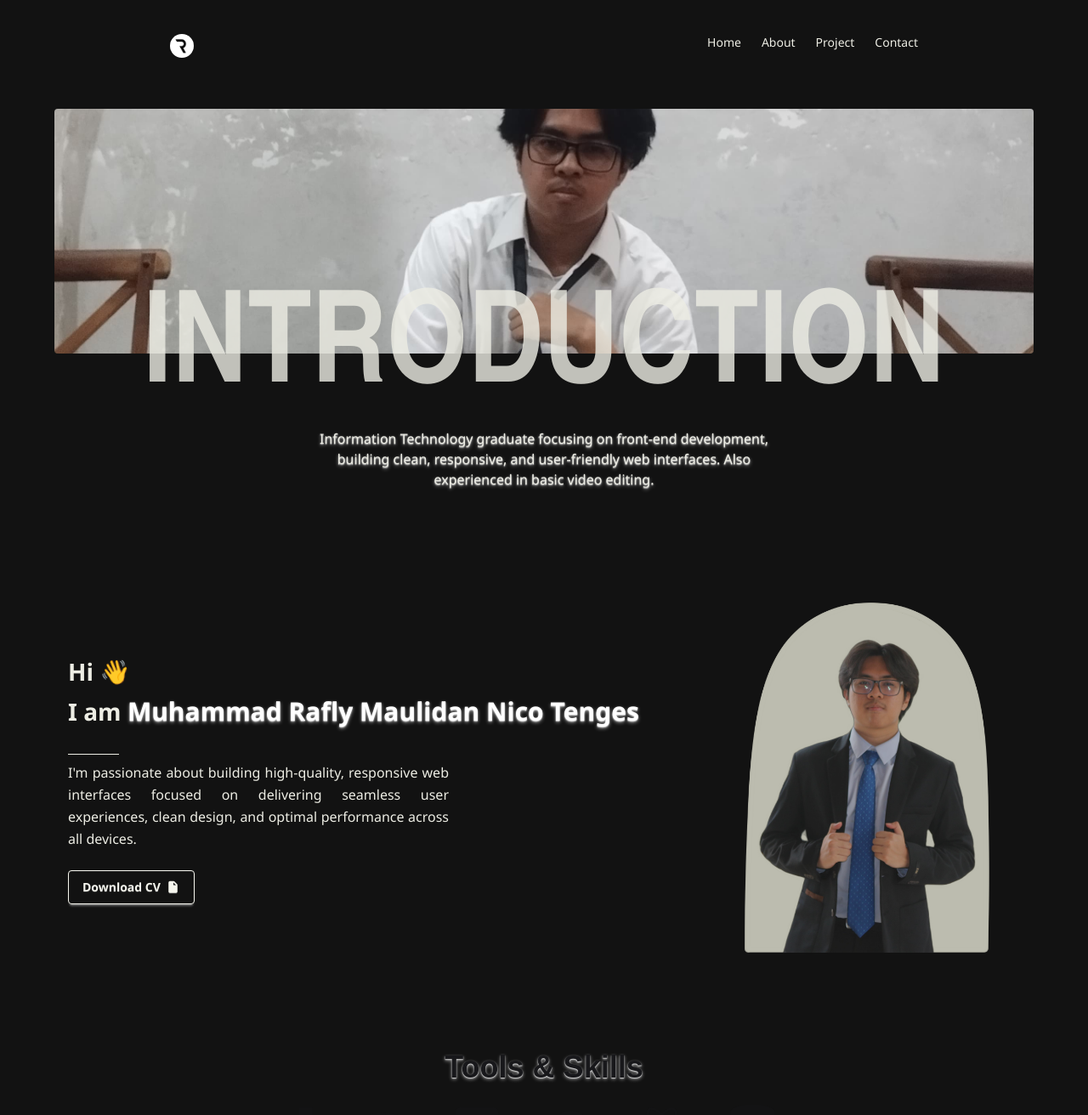
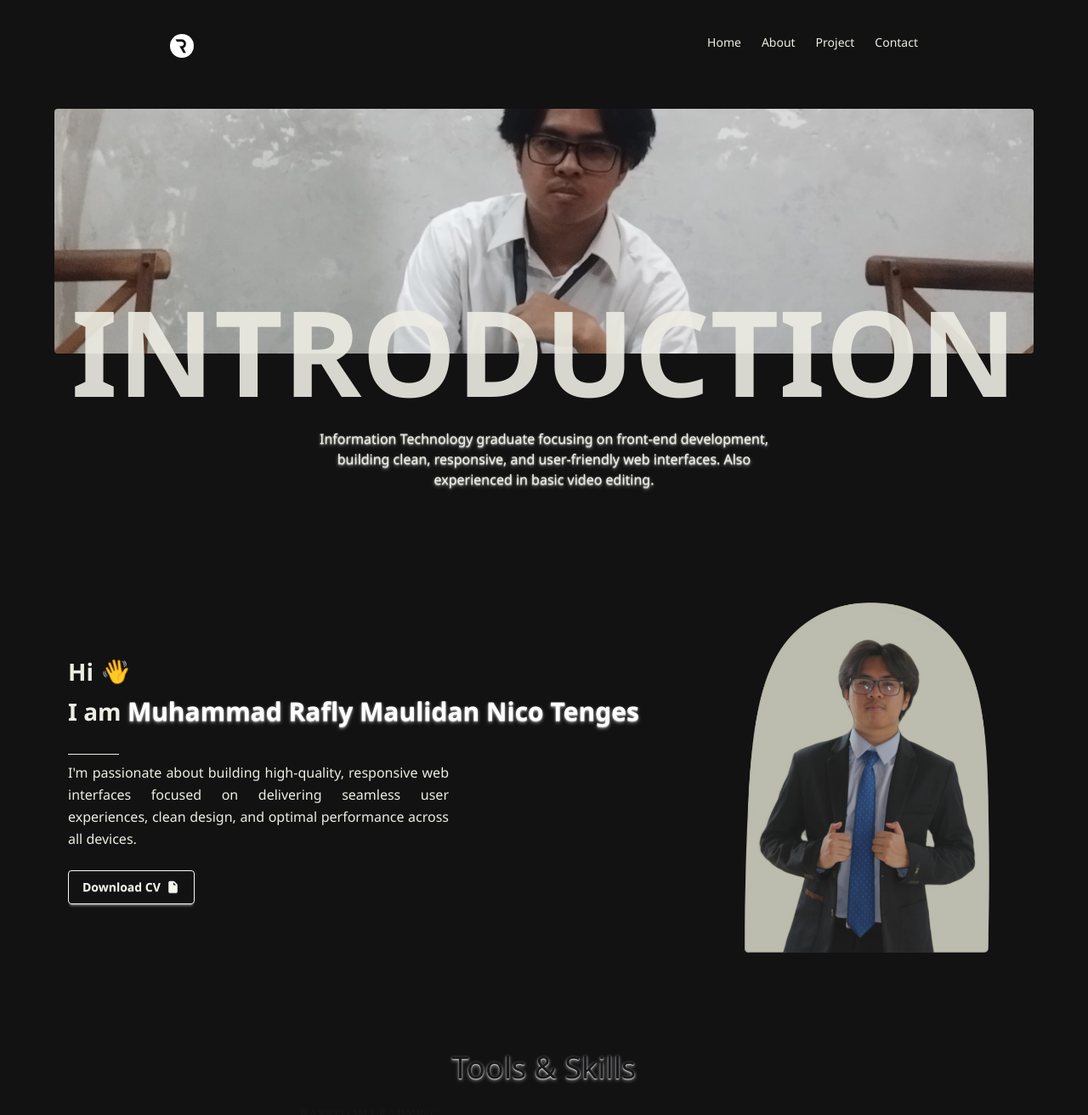
Before and after one commit to seeyouridan/porto-project, a React (Vite) app: page / in a window 1280 px wide. Shown: the top 1312 px of the page at 85% size. Built offline with nearby package versions, Linux system fonts and the light colour scheme.

Commit message:
Optimasi styling

```diff
--- a/src/App.jsx
+++ b/src/App.jsx
@@ -45,8 +45,8 @@ function App() {
 							/>
 						</div>
 
-						<div className="absolute translate-y-44">
-							<h1 className="text-[150px] opacity-80 font-tall">
+						<div className="absolute translate-y-45">
+							<h1 className="text-[140px] opacity-90 font-bold">
 								INTRODUCTION
 							</h1>
 						</div>
@@ -96,9 +96,12 @@ function App() {
 
 			<section>
 				<div className="tech m-auto max-w-7xl px-20 py-10">
-					<h2 className="text-center pb-6 text-4xl font-custom text-shadow-md text-shadow-white/50">
+					<h2 className="text-center pb-6 text-4xl text-shadow-md text-shadow-white/50">
 						Tools & Skills
 					</h2>
+					<h3 className="w-full max-w-xl m-auto pb-4 text-md font-[Montserrat]">
+						BASED ON LEARNING :
+					</h3>
 					<div className="overflow-hidden w-full max-w-xl m-auto flex">
 						<InfiniteScroll />
 					</div>
```
